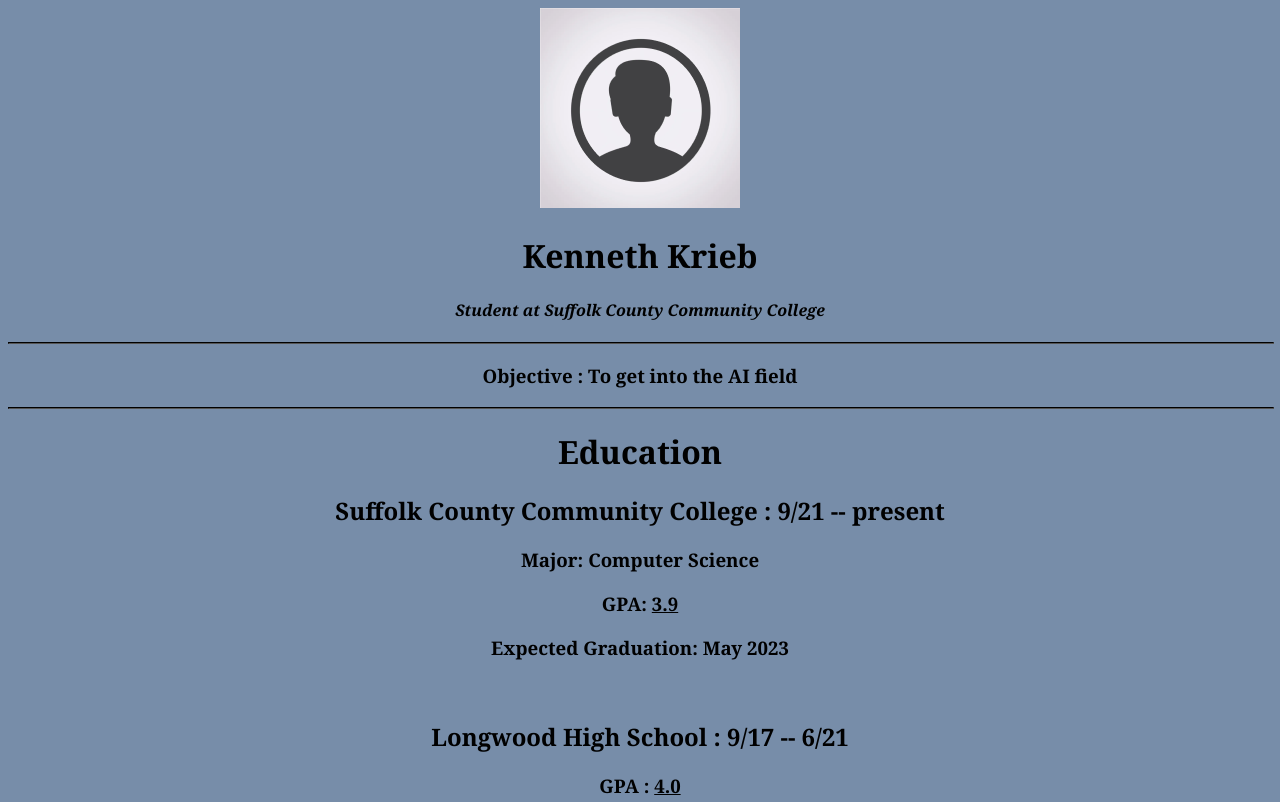
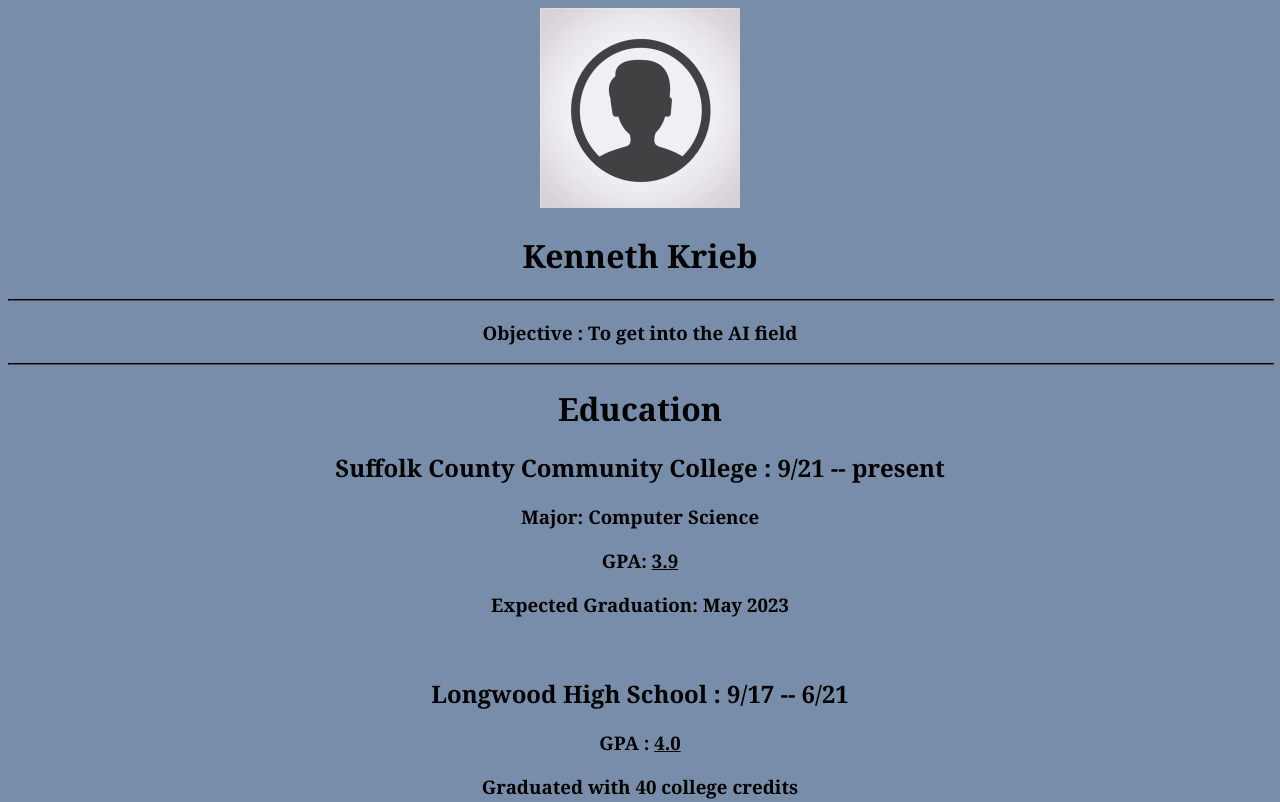
Before and after one commit to Kennethk2103/CVWebsite, a plain HTML site: page index.html in a window 1280 px wide. Shown: the top 802 px of the page. Drawn offline with Linux system fonts and the light colour scheme.

Commit message:
Update index.html

```diff
--- a/index.html
+++ b/index.html
@@ -11,7 +11,6 @@
             <img src="user-icon-symbol-sign-vector.png" alt="generic image">
             <h1>Kenneth Krieb
             </h1>
-            <h4><span class="SubtitleText">Student at Suffolk County Community College</span></h4>
             <hr>
             <h3>Objective : To get into the AI field</h3>
 
```
